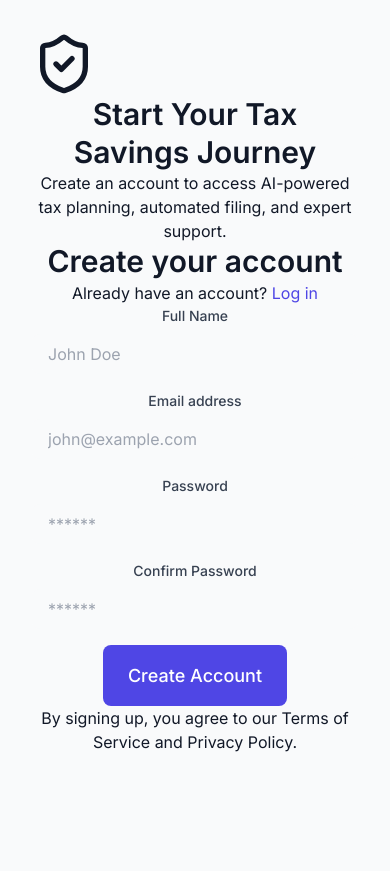
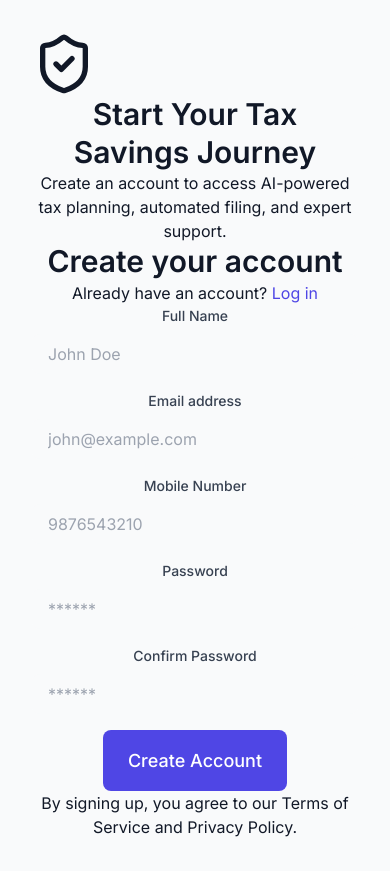
Before and after one commit to ptxlta84/TaxSaasPlatform, a React (Vite) app in the folder client/: page /register in a window 390 px wide. Before the commit the page ends 844 px from the top, so only its background shows below. Built offline with nearby package versions, Linux system fonts and the light colour scheme; no server answers.

Commit message:
fix(client): add mobile number to registration form and validation schema

```diff
--- a/client/src/pages/auth/Register.jsx
+++ b/client/src/pages/auth/Register.jsx
@@ -30,6 +30,7 @@ const Register = () => {
       await registerUser({
         name: data.name,
         email: data.email,
+        mobile: data.mobile,
         password: data.password
       });
       navigate('/dashboard');
@@ -94,6 +95,14 @@ const Register = () => {
                 />
 
                 <FormInput
+                  label="Mobile Number"
+                  type="tel"
+                  placeholder="9876543210"
+                  {...register('mobile')}
+                  error={errors.mobile}
+                />
+
+                <FormInput
                   label="Password"
                   type="password"
                   placeholder="******"
--- a/client/src/utils/validation.js
+++ b/client/src/utils/validation.js
@@ -8,6 +8,7 @@ export const loginSchema = z.object({
 export const registerSchema = z.object({
   name: z.string().min(2, 'Name must be at least 2 characters'),
   email: z.string().min(1, 'Email is required').email('Invalid email address'),
+  mobile: z.string().regex(/^[6-9]\d{9}$/, 'Invalid Indian mobile number'),
   password: z.string().min(6, 'Password must be at least 6 characters'),
   confirmPassword: z.string().min(6, 'Confirm Password must be at least 6 characters'),
 }).refine((data) => data.password === data.confirmPassword, {
```
